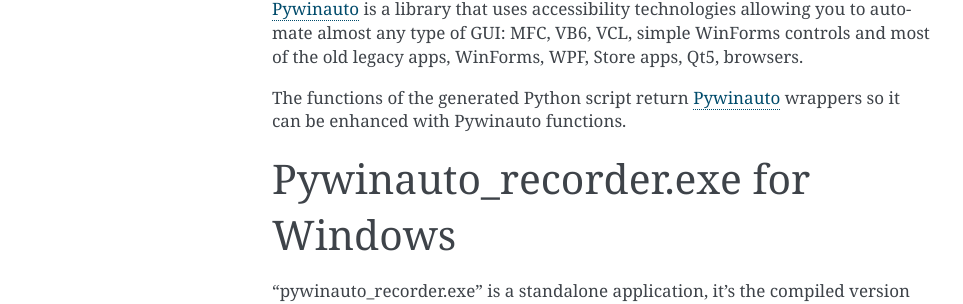
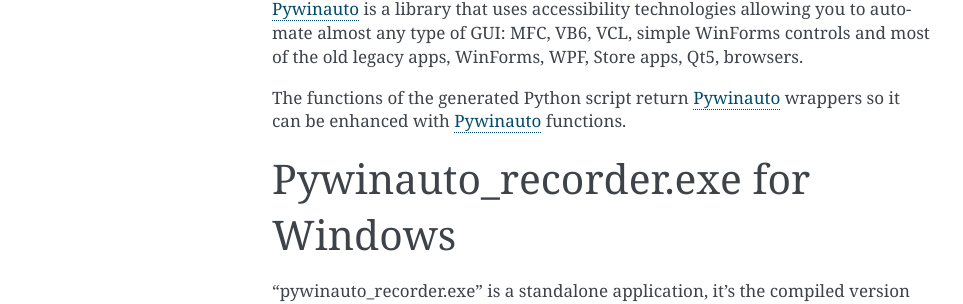
Before and after one commit to beuaaa/pywinauto_recorder, a Sphinx documentation site: the page built from docs/index.rst, in a window 1280 px wide and 900 px high, scrolled down 323 px. Shown: the part 174-478 px from the top of the window, without its empty margins (148-1111 px from the left). Built offline with Sphinx 7.4.7, drawn with Linux system fonts in a browser that asks for light colours.

Commit message:
Documentation enhancement

```diff
--- a/docs/index.rst
+++ b/docs/index.rst
@@ -15,7 +15,7 @@
 Pywinauto_ is a library that uses accessibility technologies allowing you to automate almost any type of GUI:
 MFC, VB6, VCL, simple WinForms controls and most of the old legacy apps, WinForms, WPF, Store apps, Qt5, browsers.
 
-The functions of the generated Python script return Pywinauto_ wrappers so it can be enhanced with Pywinauto
+The functions of the generated Python script return Pywinauto_ wrappers so it can be enhanced with Pywinauto_
 functions.
 
 .. _Pywinauto: https://github.com/pywinauto/pywinauto/
```
Also changed, not shown: README.rst (+5 -5 lines).
